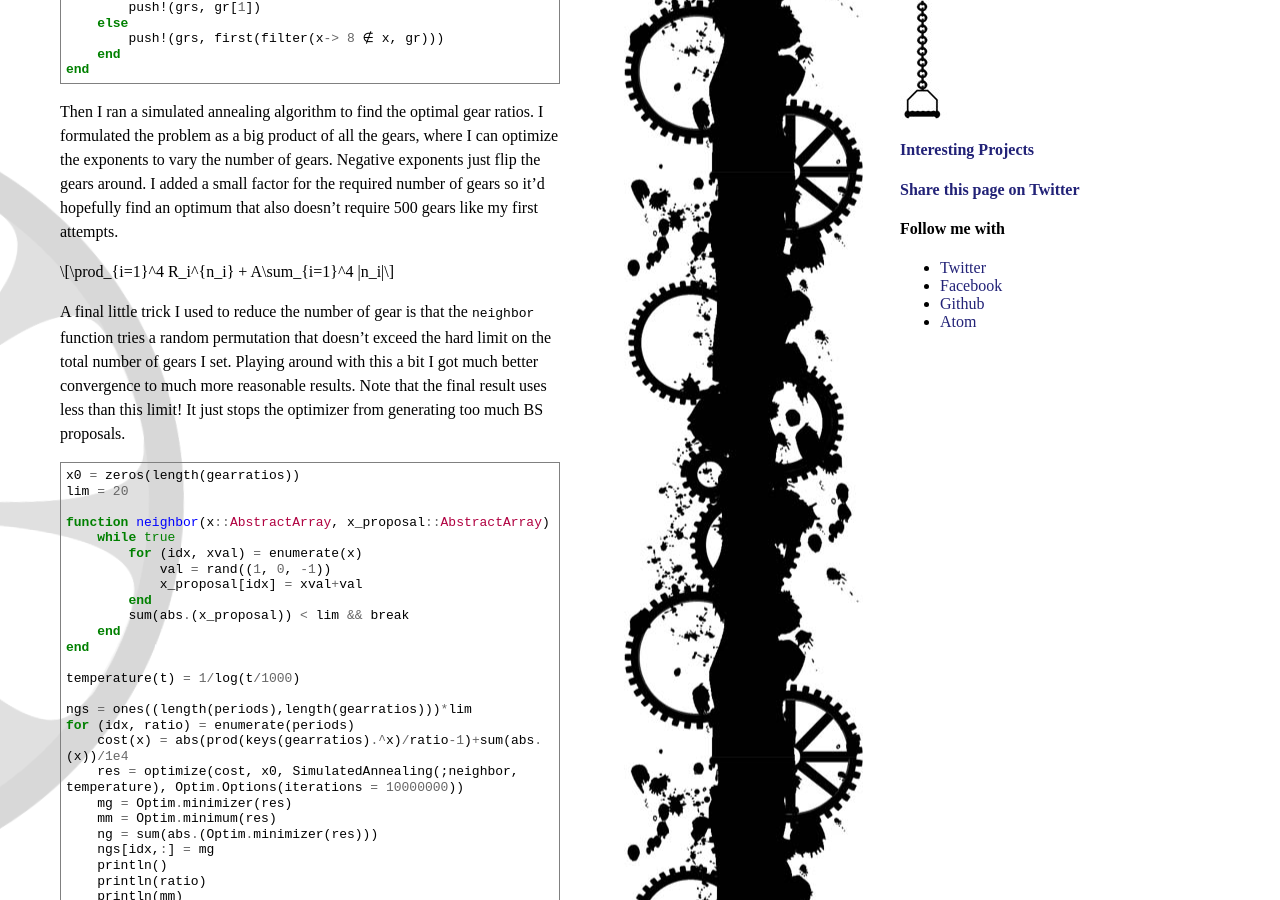
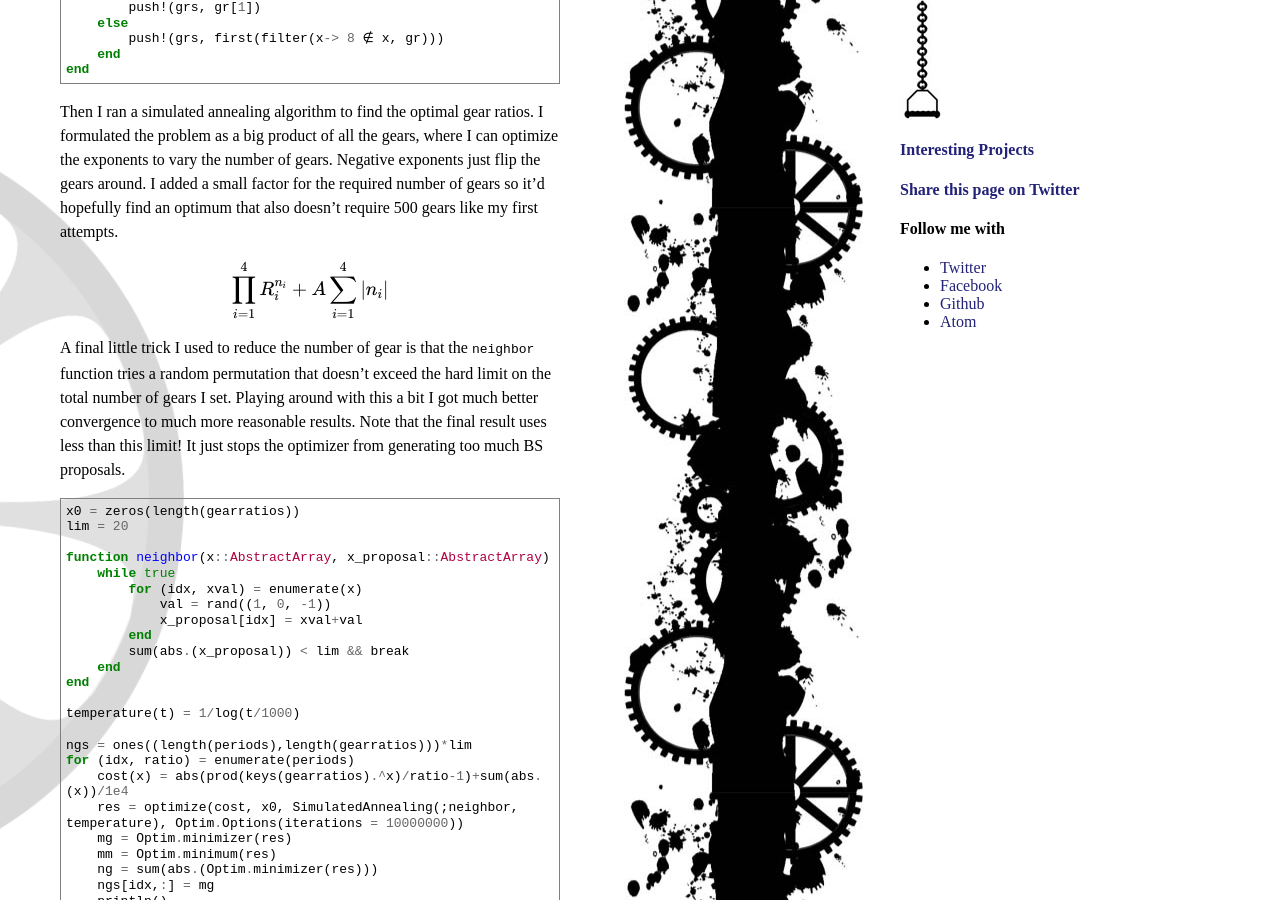
Before and after one commit to pepijndevos/pepijndevos.github.com, a Jekyll site: the page built from index.html, in a window 1280 px wide and 900 px high, scrolled down 4353 px. Built offline with Jekyll 4.4.1, drawn with Linux system fonts in a browser that asks for light colours; nearby versions of some CDN libraries; some web fonts are replaced; the list of posts is cut into pages by our own code; part of the change alters nothing that is shown.

```diff
--- a/_config.yml
+++ b/_config.yml
@@ -2,8 +2,6 @@ plugins: [jekyll-paginate]
 highlighter: rouge
 paginate: 3
 markdown: kramdown
-kramdown:
-   math_engine: katex
 
 
 permalink: "/:year/:month/:day/:title.html"
--- a/_layouts/default.html
+++ b/_layouts/default.html
@@ -14,6 +14,13 @@
     {% include og.html %}
 
         <link rel="stylesheet" href="https://cdn.jsdelivr.net/npm/katex@0.15.2/dist/katex.min.css" integrity="sha384-MlJdn/WNKDGXveldHDdyRP1R4CTHr3FeuDNfhsLPYrq2t0UBkUdK2jyTnXPEK1NQ" crossorigin="anonymous">
+
+        <!-- The loading of KaTeX is deferred to speed up page rendering -->
+        <script defer src="https://cdn.jsdelivr.net/npm/katex@0.15.2/dist/katex.min.js" integrity="sha384-VQ8d8WVFw0yHhCk5E8I86oOhv48xLpnDZx5T9GogA/Y84DcCKWXDmSDfn13bzFZY" crossorigin="anonymous"></script>
+
+        <!-- To automatically render math in text elements, include the auto-render extension: -->
+        <script defer src="https://cdn.jsdelivr.net/npm/katex@0.15.2/dist/contrib/auto-render.min.js" integrity="sha384-+XBljXPPiv+OzfbB3cVmLHf4hdUFHlWNZN5spNQ7rmHTXpd7WvJum6fIACpNNfIR" crossorigin="anonymous"
+            onload="renderMathInElement(document.body);"></script>
     <script>
       (function(a,b,c){var d=a.history,e=document,f=navigator||{},g=localStorage,
       h=encodeURIComponent,i=d.pushState,k=function(){return Math.random().toString(36)},
```
